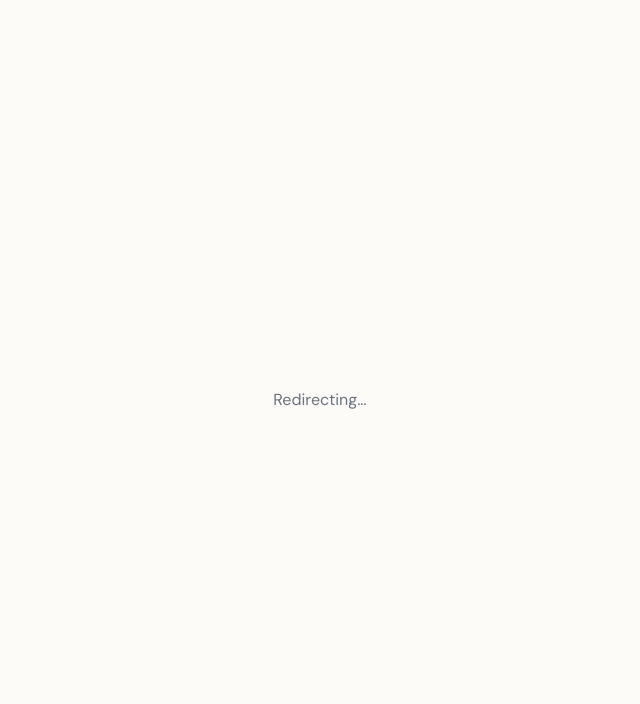
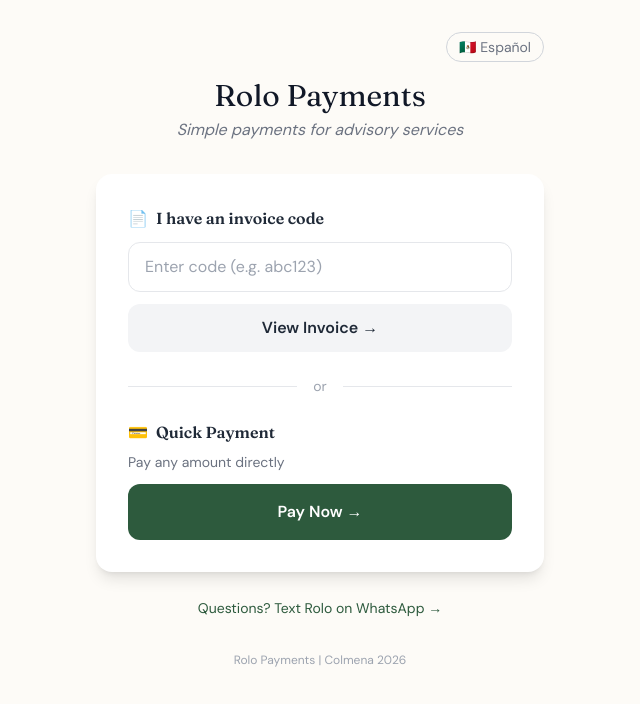
Before and after one commit to Pvrolomx/rolo-payments, a Next.js app: page / in a window 1280 px wide. Before the commit this address had no page. Shown: the top 704 px of the page, without its empty margins (320-960 px from the left). Built offline with nearby package versions, Linux system fonts and the light colour scheme.

Commit message:
Landing page with invoice + quick pay options

```diff
--- a/src/pages/index.tsx
+++ b/src/pages/index.tsx
@@ -1,16 +1,141 @@
+import { useState } from 'react';
 import { useRouter } from 'next/router';
-import { useEffect } from 'react';
+
+const content = {
+  en: {
+    title: 'Rolo Payments',
+    subtitle: 'Simple payments for advisory services',
+    invoiceOption: 'I have an invoice code',
+    invoicePlaceholder: 'Enter code (e.g. abc123)',
+    invoiceButton: 'View Invoice',
+    quickOption: 'Quick Payment',
+    quickDesc: 'Pay any amount directly',
+    quickButton: 'Pay Now',
+    or: 'or',
+    whatsapp: 'Questions? Text Rolo on WhatsApp',
+    footer: 'Rolo Payments | Colmena 2026'
+  },
+  es: {
+    title: 'Rolo Payments',
+    subtitle: 'Pagos simples por servicios de asesoría',
+    invoiceOption: 'Tengo código de invoice',
+    invoicePlaceholder: 'Ingresa código (ej. abc123)',
+    invoiceButton: 'Ver Invoice',
+    quickOption: 'Pago Rápido',
+    quickDesc: 'Paga cualquier monto directamente',
+    quickButton: 'Pagar Ahora',
+    or: 'o',
+    whatsapp: '¿Dudas? Escríbele a Rolo por WhatsApp',
+    footer: 'Rolo Payments | Colmena 2026'
+  }
+};
 
 export default function Home() {
   const router = useRouter();
+  const [lang, setLang] = useState<'en' | 'es'>('en');
+  const [code, setCode] = useState('');
+  const [error, setError] = useState('');
 
-  useEffect(() => {
-    router.push('/pay/demo');
-  }, [router]);
+  const t = content[lang];
+  const STRIPE_LINK = 'https://buy.stripe.com/6oU00leem9wpeg3cpR5Vu01';
+  const WHATSAPP = '523221234567'; // Update with real number
+
+  const handleInvoice = (e: React.FormEvent) => {
+    e.preventDefault();
+    if (code.trim()) {
+      router.push(`/pay/${code.trim().toLowerCase()}`);
+    } else {
+      setError(lang === 'en' ? 'Please enter a code' : 'Ingresa un código');
+    }
+  };
 
   return (
-    <div className="min-h-screen bg-cream flex items-center justify-center">
-      <p className="text-gray-500">Redirecting...</p>
+    <div className="min-h-screen bg-cream py-8 px-4">
+      <div className="max-w-md mx-auto">
+
+        {/* Language Toggle */}
+        <div className="flex justify-end mb-4">
+          <button
+            onClick={() => setLang(lang === 'en' ? 'es' : 'en')}
+            className="text-sm text-gray-500 hover:text-gray-700 border border-gray-300 px-3 py-1 rounded-full"
+          >
+            {lang === 'en' ? '🇲🇽 Español' : '🇺🇸 English'}
+          </button>
+        </div>
+
+        {/* Header */}
+        <div className="text-center mb-8">
+          <h1 className="font-display text-3xl text-gray-900 mb-1">{t.title}</h1>
+          <p className="text-gray-500 italic">{t.subtitle}</p>
+        </div>
+
+        {/* Main Card */}
+        <div className="bg-white rounded-2xl shadow-lg p-6 md:p-8 space-y-6">
+
+          {/* Option 1: Invoice Code */}
+          <div>
+            <h2 className="font-semibold text-gray-800 mb-3 flex items-center gap-2">
+              <span>📄</span> {t.invoiceOption}
+            </h2>
+            <form onSubmit={handleInvoice} className="space-y-3">
+              <input
+                type="text"
+                value={code}
+                onChange={(e) => { setCode(e.target.value); setError(''); }}
+                placeholder={t.invoicePlaceholder}
+                className="w-full px-4 py-3 border border-gray-200 rounded-xl focus:outline-none focus:ring-2 focus:ring-forest/50"
+              />
+              {error && <p className="text-red-500 text-sm">{error}</p>}
+              <button
+                type="submit"
+                className="w-full bg-gray-100 hover:bg-gray-200 text-gray-800 font-semibold py-3 px-6 rounded-xl transition-colors"
+              >
+                {t.invoiceButton} →
+              </button>
+            </form>
+          </div>
+
+          {/* Divider */}
+          <div className="flex items-center gap-4">
+            <div className="flex-1 border-t border-gray-200"></div>
+            <span className="text-gray-400 text-sm">{t.or}</span>
+            <div className="flex-1 border-t border-gray-200"></div>
+          </div>
+
+          {/* Option 2: Quick Payment */}
+          <div>
+            <h2 className="font-semibold text-gray-800 mb-2 flex items-center gap-2">
+              <span>💳</span> {t.quickOption}
+            </h2>
+            <p className="text-gray-500 text-sm mb-3">{t.quickDesc}</p>
+            <a
+              href={STRIPE_LINK}
+              target="_blank"
+              rel="noopener noreferrer"
+              className="block w-full bg-forest hover:bg-forest/90 text-white font-semibold py-4 px-6 rounded-xl transition-colors text-center"
+            >
+              {t.quickButton} →
+            </a>
+          </div>
+        </div>
+
+        {/* WhatsApp Link */}
+        <div className="text-center mt-6">
+          <a
+            href={`https://wa.me/${WHATSAPP}`}
+            target="_blank"
+            rel="noopener noreferrer"
+            className="text-forest hover:underline text-sm"
+          >
+            {t.whatsapp} →
+          </a>
+        </div>
+
+        {/* Footer */}
+        <p className="text-center text-gray-400 text-xs mt-8">
+          {t.footer}
+        </p>
+      </div>
     </div>
   );
 }
```
